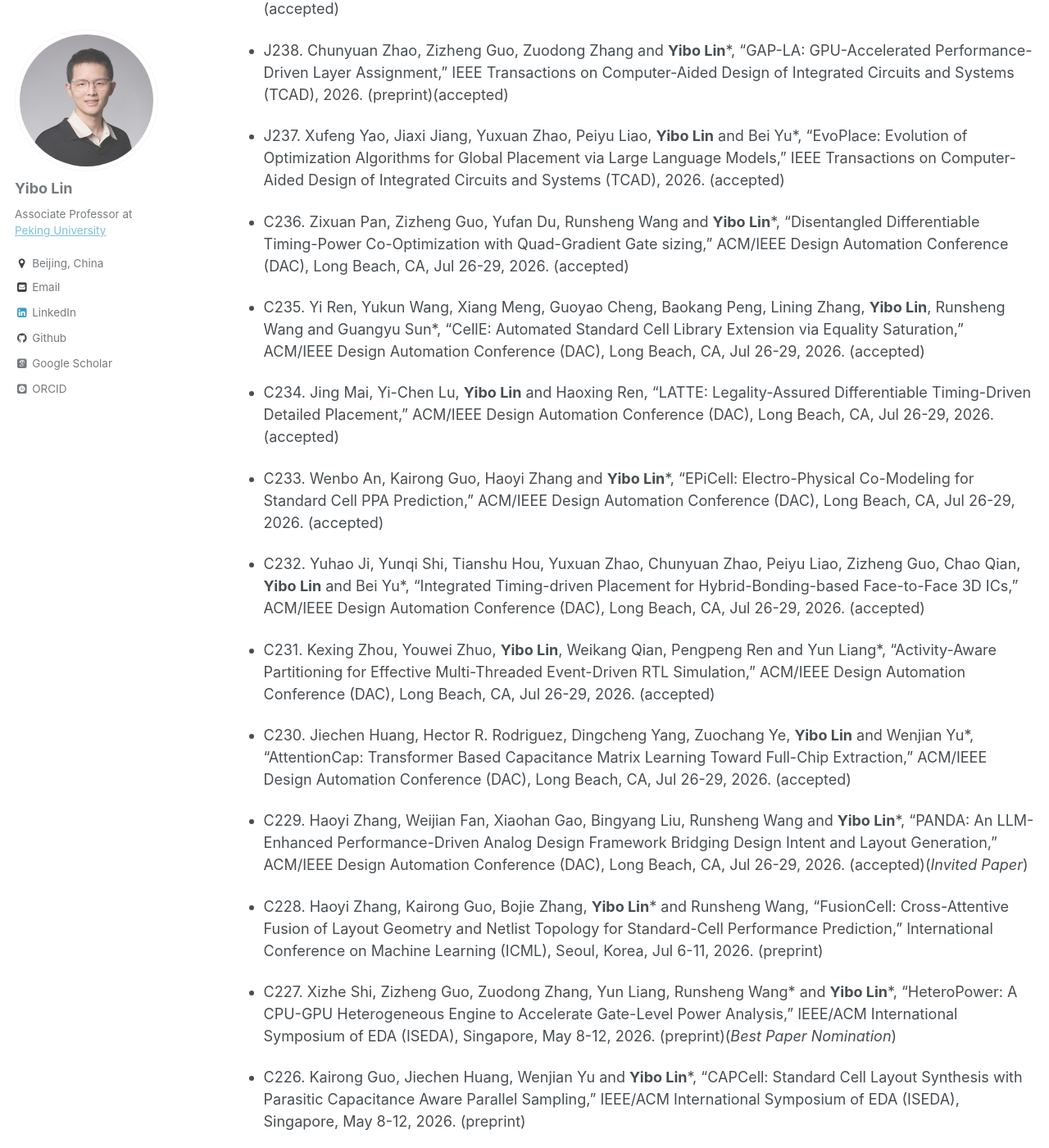
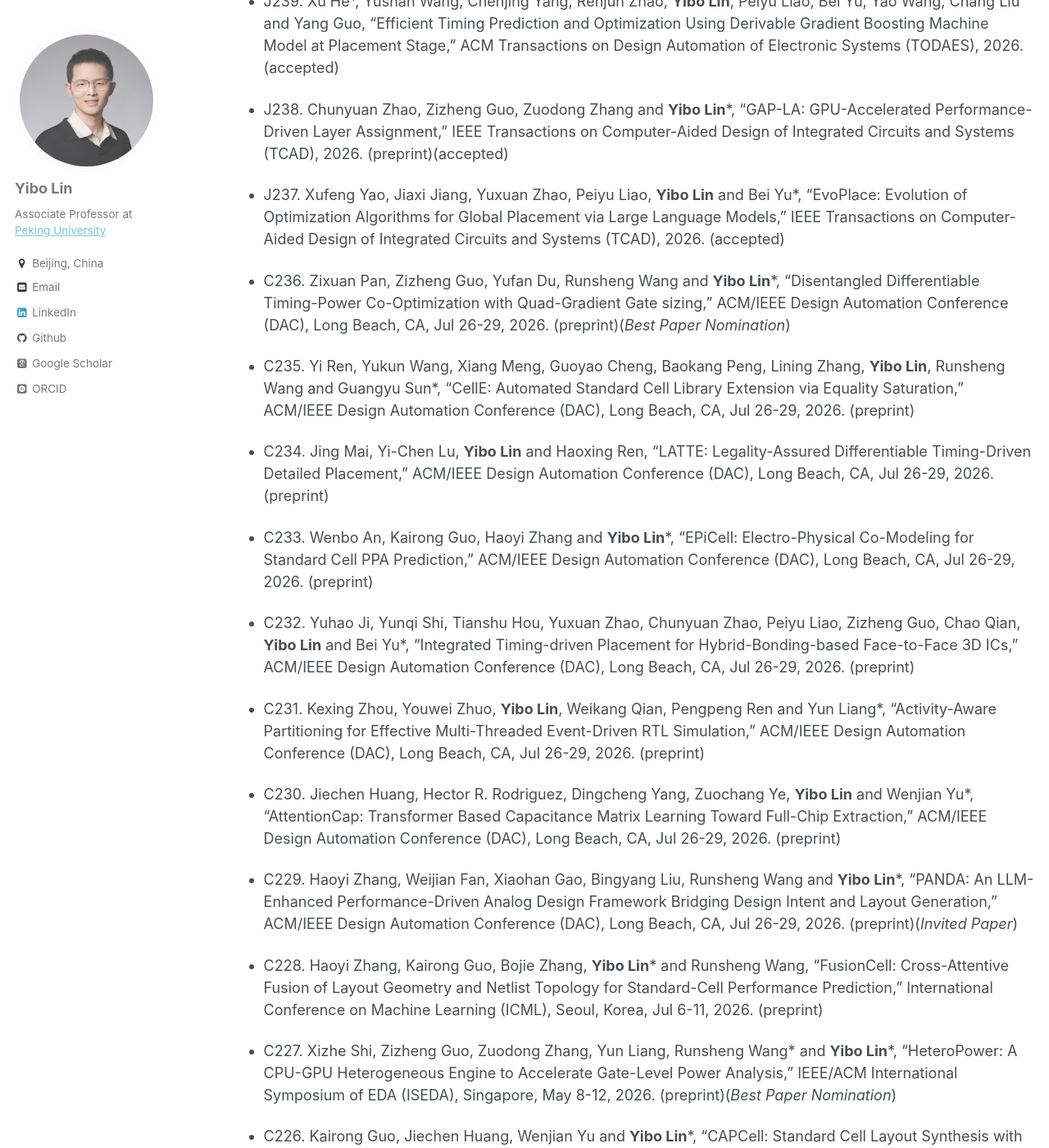
Before and after one commit to limbo018/limbo018.github.io, a Jekyll site: the page built from _pages/cv.md, in a window 1280 px wide and 1400 px high, scrolled down 6074 px. Shown: the whole window at 82% size. Built offline with Jekyll 4.4.1, drawn with Linux system fonts in a browser that asks for light colours; some web fonts are replaced; some of the changed text lies outside the part shown.

Commit message:
add dac2026 paper preprints

```diff
--- a/_includes/publications_cv.md
+++ b/_includes/publications_cv.md
@@ -14,21 +14,21 @@
 
 * J237. Xufeng Yao, Jiaxi Jiang, Yuxuan Zhao, Peiyu Liao, **Yibo Lin** and Bei Yu\*, "EvoPlace: Evolution of Optimization Algorithms for Global Placement via Large Language Models," IEEE Transactions on Computer-Aided Design of Integrated Circuits and Systems (TCAD), 2026. (accepted)
 
-* C236. Zixuan Pan, Zizheng Guo, Yufan Du, Runsheng Wang and **Yibo Lin**\*, "Disentangled Differentiable Timing-Power Co-Optimization with Quad-Gradient Gate sizing," ACM/IEEE Design Automation Conference (DAC), Long Beach, CA, Jul 26-29, 2026. (accepted)
+* C236. Zixuan Pan, Zizheng Guo, Yufan Du, Runsheng Wang and **Yibo Lin**\*, "Disentangled Differentiable Timing-Power Co-Optimization with Quad-Gradient Gate sizing," ACM/IEEE Design Automation Conference (DAC), Long Beach, CA, Jul 26-29, 2026. ([preprint](/publications/papers/OPT_DAC2026_Pan.pdf){: .share-button-noborder})(*Best Paper Nomination*)
 
-* C235. Yi Ren, Yukun Wang, Xiang Meng, Guoyao Cheng, Baokang Peng, Lining Zhang, **Yibo Lin**, Runsheng Wang and Guangyu Sun\*, "CellE: Automated Standard Cell Library Extension via Equality Saturation," ACM/IEEE Design Automation Conference (DAC), Long Beach, CA, Jul 26-29, 2026. (accepted)
+* C235. Yi Ren, Yukun Wang, Xiang Meng, Guoyao Cheng, Baokang Peng, Lining Zhang, **Yibo Lin**, Runsheng Wang and Guangyu Sun\*, "CellE: Automated Standard Cell Library Extension via Equality Saturation," ACM/IEEE Design Automation Conference (DAC), Long Beach, CA, Jul 26-29, 2026. ([preprint](/publications/papers/DTCO_DAC2026_Ren.pdf){: .share-button-noborder})
 
-* C234. Jing Mai, Yi-Chen Lu, **Yibo Lin** and Haoxing Ren, "LATTE: Legality-Assured Differentiable Timing-Driven Detailed Placement," ACM/IEEE Design Automation Conference (DAC), Long Beach, CA, Jul 26-29, 2026. (accepted)
+* C234. Jing Mai, Yi-Chen Lu, **Yibo Lin** and Haoxing Ren, "LATTE: Legality-Assured Differentiable Timing-Driven Detailed Placement," ACM/IEEE Design Automation Conference (DAC), Long Beach, CA, Jul 26-29, 2026. ([preprint](/publications/papers/PLACE_DAC2026_Mai.pdf){: .share-button-noborder})
 
-* C233. Wenbo An, Kairong Guo, Haoyi Zhang and **Yibo Lin**\*, "EPiCell: Electro-Physical Co-Modeling for Standard Cell PPA Prediction," ACM/IEEE Design Automation Conference (DAC), Long Beach, CA, Jul 26-29, 2026. (accepted)
+* C233. Wenbo An, Kairong Guo, Haoyi Zhang and **Yibo Lin**\*, "EPiCell: Electro-Physical Co-Modeling for Standard Cell PPA Prediction," ACM/IEEE Design Automation Conference (DAC), Long Beach, CA, Jul 26-29, 2026. ([preprint](/publications/papers/CELL_DAC2026_An.pdf){: .share-button-noborder})
 
-* C232. Yuhao Ji, Yunqi Shi, Tianshu Hou, Yuxuan Zhao, Chunyuan Zhao, Peiyu Liao, Zizheng Guo, Chao Qian, **Yibo Lin** and Bei Yu\*, "Integrated Timing-driven Placement for Hybrid-Bonding-based Face-to-Face 3D ICs," ACM/IEEE Design Automation Conference (DAC), Long Beach, CA, Jul 26-29, 2026. (accepted)
+* C232. Yuhao Ji, Yunqi Shi, Tianshu Hou, Yuxuan Zhao, Chunyuan Zhao, Peiyu Liao, Zizheng Guo, Chao Qian, **Yibo Lin** and Bei Yu\*, "Integrated Timing-driven Placement for Hybrid-Bonding-based Face-to-Face 3D ICs," ACM/IEEE Design Automation Conference (DAC), Long Beach, CA, Jul 26-29, 2026. ([preprint](/publications/papers/PLACE_DAC2026_Ji.pdf){: .share-button-noborder})
 
-* C231. Kexing Zhou, Youwei Zhuo, **Yibo Lin**, Weikang Qian, Pengpeng Ren and Yun Liang\*, "Activity-Aware Partitioning for Effective Multi-Threaded Event-Driven RTL Simulation," ACM/IEEE Design Automation Conference (DAC), Long Beach, CA, Jul 26-29, 2026. (accepted)
+* C231. Kexing Zhou, Youwei Zhuo, **Yibo Lin**, Weikang Qian, Pengpeng Ren and Yun Liang\*, "Activity-Aware Partitioning for Effective Multi-Threaded Event-Driven RTL Simulation," ACM/IEEE Design Automation Conference (DAC), Long Beach, CA, Jul 26-29, 2026. ([preprint](/publications/papers/SIM_DAC2026_Zhou.pdf){: .share-button-noborder})
 
-* C230. Jiechen Huang, Hector R. Rodriguez, Dingcheng Yang, Zuochang Ye, **Yibo Lin** and Wenjian Yu\*, "AttentionCap: Transformer Based Capacitance Matrix Learning Toward Full-Chip Extraction," ACM/IEEE Design Automation Conference (DAC), Long Beach, CA, Jul 26-29, 2026. (accepted)
+* C230. Jiechen Huang, Hector R. Rodriguez, Dingcheng Yang, Zuochang Ye, **Yibo Lin** and Wenjian Yu\*, "AttentionCap: Transformer Based Capacitance Matrix Learning Toward Full-Chip Extraction," ACM/IEEE Design Automation Conference (DAC), Long Beach, CA, Jul 26-29, 2026. ([preprint](/publications/papers/PEX_DAC2026_Huang.pdf){: .share-button-noborder})
 
-* C229. Haoyi Zhang, Weijian Fan, Xiaohan Gao, Bingyang Liu, Runsheng Wang and **Yibo Lin**\*, "PANDA: An LLM-Enhanced Performance-Driven Analog Design Framework Bridging Design Intent and Layout Generation," ACM/IEEE Design Automation Conference (DAC), Long Beach, CA, Jul 26-29, 2026. (accepted)(*Invited Paper*)
+* C229. Haoyi Zhang, Weijian Fan, Xiaohan Gao, Bingyang Liu, Runsheng Wang and **Yibo Lin**\*, "PANDA: An LLM-Enhanced Performance-Driven Analog Design Framework Bridging Design Intent and Layout Generation," ACM/IEEE Design Automation Conference (DAC), Long Beach, CA, Jul 26-29, 2026. ([preprint](https://arxiv.org/pdf/2606.15052){: .share-button-noborder})(*Invited Paper*)
 
 * C228. Haoyi Zhang, Kairong Guo, Bojie Zhang, **Yibo Lin**\* and Runsheng Wang, "[FusionCell: Cross-Attentive Fusion of Layout Geometry and Netlist Topology for Standard-Cell Performance Prediction](https://openreview.net/pdf?id=os54CnlmbR)," International Conference on Machine Learning (ICML), Seoul, Korea, Jul 6-11, 2026. ([preprint](https://openreview.net/pdf?id=os54CnlmbR){: .share-button-noborder})
 
@@ -48,7 +48,7 @@
 
 * C220. Yuxiang Zhao, Jing Mai, Zishu Li, Haoyi Zhang, Jincheng Lou, Qing He, Runsheng Wang and **Yibo Lin**\*, "PowerCube: A Formula-in-the-Loop Framework for Cross-Stage Power Map Prediction," IEEE/ACM International Symposium of EDA (ISEDA), Singapore, May 8-12, 2026. ([preprint](/publications/papers/POWER_ISEDA2026_Zhao.pdf){: .share-button-noborder})
 
-* C219. Mingjun Wang, Yihan Wen, Yuntao Lu, Fengrui Liu, Yuxiang Zhao, Boyu Han, Jianan Mu, **Yibo Lin**, Runsheng Wang, Huawei Li and Bei Yu, "[CircuitNet 3.0: A Multi-Modal Dataset with Task-Oriented Augmentation for AI-Driven Circuit Design](https://openreview.net/forum?id=lEDb4gQ4dB)," International Conference on Learning Representations (ICLR), Rio de Janeiro, Brazil, Apr 23-27, 2026. ([preprint](https://openreview.net/forum?id=lEDb4gQ4dB){: .share-button-noborder})(accepted)
+* C219. Mingjun Wang, Yihan Wen, Yuntao Lu, Fengrui Liu, Yuxiang Zhao, Boyu Han, Jianan Mu, **Yibo Lin**, Runsheng Wang, Huawei Li and Bei Yu, "[CircuitNet 3.0: A Multi-Modal Dataset with Task-Oriented Augmentation for AI-Driven Circuit Design](https://openreview.net/forum?id=lEDb4gQ4dB)," International Conference on Learning Representations (ICLR), Rio de Janeiro, Brazil, Apr 23-27, 2026. ([preprint](https://openreview.net/forum?id=lEDb4gQ4dB){: .share-button-noborder})
 
 * C218. Chenglin Ye, Yuze Lu, Yizhan Liu, Ligong Zhang, Jinghan Xu, Fei Liu, **Yibo Lin**, Zheng Zhou and Xiaoyan Liu, "EMAPER: Cross-Level Electromigration Aware Placement and Routing EDA Workflow for Interconnects Hotspot Prediction and Mitigation," IEEE/ACM Proceedings Design, Automation and Test in Europe (DATE), Verona, Italy, Apr 20-22, 2026. ([preprint](/publications/papers/EM_DATE2026_Ye.pdf){: .share-button-noborder})
 
--- a/_pages/cv.md
+++ b/_pages/cv.md
@@ -94,6 +94,8 @@
 
 Awards and Honors
 ======
+* Best Paper Award Nomination, DAC 2026
+* Best Paper Award Nomination (x3), ISEDA 2026
 * Best Paper Award Nomination, ICCAD 2025
 * Best Paper Award Nomination, DAC 2025
 * Honorable Mention (x2), ISEDA 2025
```
Also changed, not shown: _pages/publications.md (+9 -9 lines), ref/publications.bib (+18 -18 lines), 12 other files.
